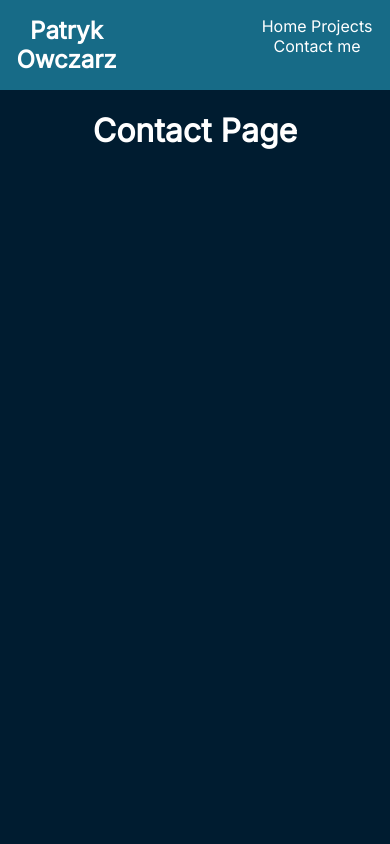
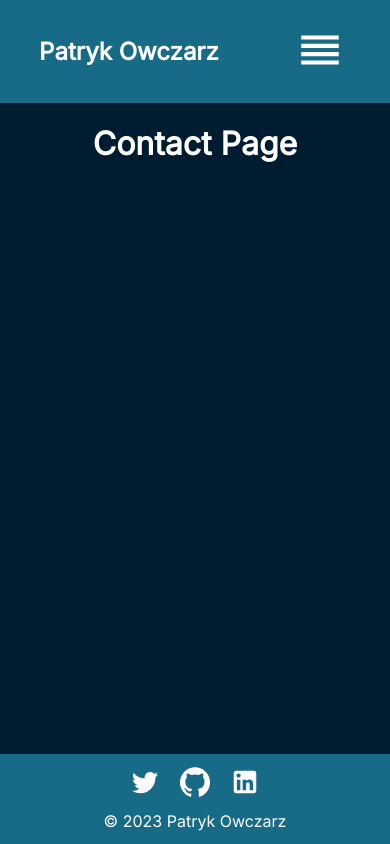
Before and after one commit to PatrykOwczarz/my-porftolio-v1, a React (Create React App) app: page /contact in a window 390 px wide. Built offline with nearby package versions, Linux system fonts and the light colour scheme.

Commit message:
Finished navbar including responsiveness, added footer

```diff
--- a/src/App.css
+++ b/src/App.css
@@ -1,8 +1,13 @@
 @import url('https://fonts.googleapis.com/css2?family=Inter:wght@300;400&display=swap');
 
 a:-webkit-any-link {
+  border-radius: 10px 10px 10px 10px;
   text-decoration: none;
-  color: #ffffff
+  color: #ffffff;
+}
+
+a:hover {
+  background-color: #125268;
 }
 
 body{
@@ -16,29 +21,3 @@ body{
 .App {
   text-align: center;
 }
-
-.App-logo {
-  height: 40vmin;
-  pointer-events: none;
-}
-
-@media (prefers-reduced-motion: no-preference) {
-  .App-logo {
-    animation: App-logo-spin infinite 20s linear;
-  }
-}
-
-.App-header {
-  background-color: #282c34;
-  min-height: 100vh;
-  display: flex;
-  flex-direction: column;
-  align-items: center;
-  justify-content: center;
-  font-size: calc(10px + 2vmin);
-  color: white;
-}
-
-.App-link {
-  color: #61dafb;
-}
--- a/src/App.js
+++ b/src/App.js
@@ -4,6 +4,7 @@ import Home from "./pages/Home"
 import Projects from "./pages/Projects"
 import Contact from "./pages/Contact"
 import Navbar from './components/Navbar';
+import Footer from './components/Footer'
 
 function App() {
   return (
@@ -15,6 +16,7 @@ function App() {
           <Route path="/projects" element={<Projects/>}/>
           <Route path="/contact" element={<Contact/>}/>
         </Routes>
+        <Footer/>
       </Router>
     </div>
   );
--- /dev/null
+++ b/src/components/Footer.js
@@ -0,0 +1,20 @@
+import React from 'react'
+import TwitterIcon from "@material-ui/icons/Twitter"
+import GithubIcon from "@material-ui/icons/GitHub"
+import LinkedInIcon from "@material-ui/icons/LinkedIn"
+import '../styles/Footer.css'
+
+function Footer (){
+    return (
+        <div className="footer">
+            <div className="socialMedia">
+                <a href="https://twitter.com/Demkolai"><TwitterIcon/></a>
+                <a href="https://github.com/PatrykOwczarz"><GithubIcon/></a>
+                <a href="https://www.linkedin.com/in/patryk-owczarz-2071a2196/"><LinkedInIcon/></a>
+            </div>
+            <p> &copy; {new Date().getFullYear()} Patryk Owczarz</p>
+        </div>
+    )
+}
+
+export default Footer;
--- a/src/components/Navbar.js
+++ b/src/components/Navbar.js
@@ -1,18 +1,44 @@
-import React from 'react'
-import { Link } from 'react-router-dom'
+import React, { useEffect, useState } from 'react'
+import { Link, useLocation } from 'react-router-dom'
 import "../styles/Navbar.css"
+import { Reorder } from '@material-ui/icons';
 
 function Navbar(){
+    const [expandNavbar, setExpandNavbar] = useState(false)
+
+    const location = useLocation();
+
+    useEffect(() => {
+        setExpandNavbar(false);
+    }, [location]);
+
     return (
-        <div className="navbar">
-            <h2>Patryk Owczarz</h2>
-            <div className="links">
-                <div className='element'>
-                    <Link to="/"> Home </Link>
-                    <Link to="/projects"> Projects </Link>
-                    <Link to="/Contact"> Contact me </Link>
+        <div className="navbar" id={expandNavbar ? "open" : "close"}>
+
+            <div className='mainNav'>
+                <h2>Patryk Owczarz</h2>
+                <div className="links">
+                    <Link to="/">Home</Link>
+                    <Link to="/projects">Projects</Link>
+                    <Link to="/Contact">Contact me</Link>
+                </div>
+
+                <div className='toggleButton'>
+                    <button onClick={() => setExpandNavbar((prev) => !prev)}>
+                        <Reorder/>
+                    </button>
                 </div>
             </div>
+
+            <div className='dropdown'>
+                <div className='openLinks'>
+                        <Link to="/">Home</Link>
+                        <Link to="/projects">Projects</Link>
+                        <Link to="/Contact">Contact me</Link>
+                </div>
+            </div>
+
+
         </div>
     );
 };
--- /dev/null
+++ b/src/styles/Footer.css
@@ -0,0 +1,36 @@
+.footer {
+    background-color: #176B87;
+    display: flex ;
+    justify-content: center;
+    align-items: center;
+    flex-direction: column;
+    height:90px;
+
+    /* This code corresponds to pinning footer to bottom. */
+    position: absolute;
+    width: 100%;
+    bottom: 0;
+}
+
+  .socialMedia svg {
+    color: white;
+    margin: 0 10px 10px 10px;
+    font-size: 30px;
+    cursor: pointer;
+  }
+
+  .footer p {
+    color: white;
+    margin: 0;
+    padding: 0;
+  }
+
+  a:hover{
+    background-color: transparent;
+  }
+
+  @media only screen and (max-width: 600px) {
+    .footer svg {
+      font-size: 30px;
+    }
+  }
--- a/src/styles/Navbar.css
+++ b/src/styles/Navbar.css
@@ -1,15 +1,85 @@
-.navbar {
+.mainNav {
     background-color: #176B87;
     display: flex ;
-    justify-content: center;
-    padding: 1rem;
+    align-items: center;
+    justify-content: space-around;
+    padding: 1.5rem;
 }
 
 .navbar h2{
     margin: 0;
+}
+
+.navbar a {
+    padding: 0.5rem 1rem
+}
+
+.toggleButton svg {
+    font-size: 50px;
+}
+
+#open .links {
+    display: none
+}
+
+#open a {
+    text-align: center;
+}
+
+.openLinks{
+    background-color: #176B87;
+    display:flex;
+    flex-direction: column;
+    align-items: center;
+    margin-bottom: 20px;
 
 }
 
-.links {
-    padding-left: 40%;
+.toggleButton button {
+    background-color: transparent;
+    border: none;
+    color: white;
+    cursor: pointer;
 }
+
+@media only screen and (max-width: 600px) {
+    .toggleButton {
+        display: flex;
+        margin-left: 40px;
+    }
+
+    .openLinks {
+        border-top: 2px solid #001c30;
+        padding: 10px 0;
+    }
+
+    #close .links {
+        display: none;
+    }
+
+    #close .dropdown {
+        display: none;
+    }
+}
+
+@media only screen and (min-width: 600px) {
+    .toggleButton {
+        display: none;
+    }
+
+    #open .links {
+        display: flex;
+    }
+    .dropdown {
+        display:none;
+    }
+
+    .hiddenLinks {
+        display: none;
+    }
+
+    #open {
+        height: 100px;
+    }
+
+}
```
